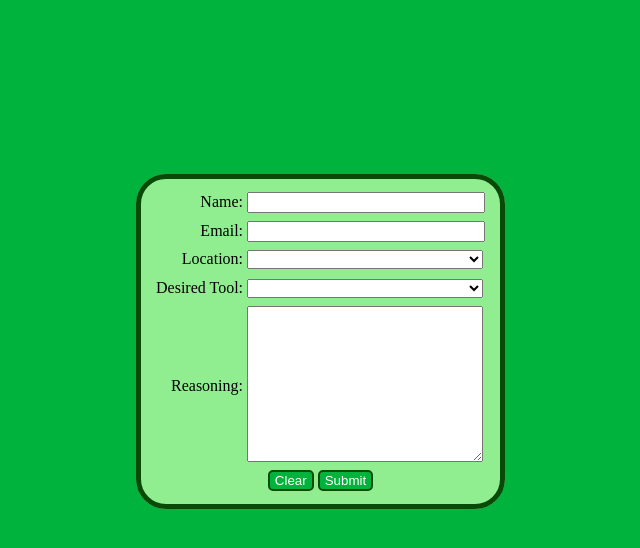
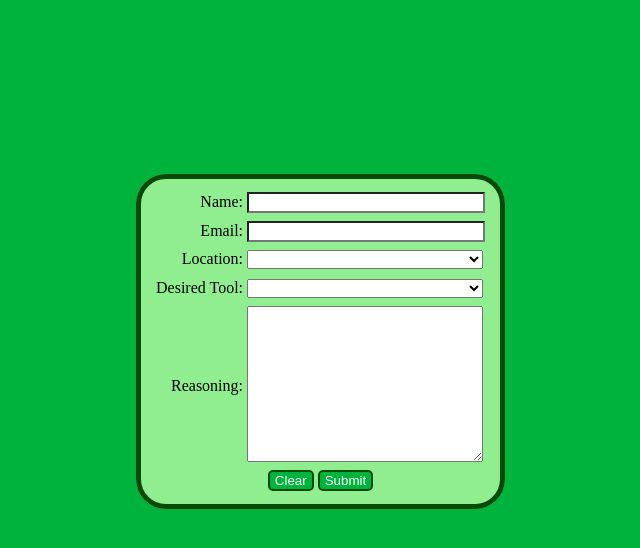
Before and after one commit to TristanHeisler/Team-Dancing-To-Zebras, a PHP site: page /requestSoftwareTool.php in a window 1280 px wide. Shown: the part 50-598 px from the top of the page, without its empty margins (330-970 px from the left). Run offline with PHP 8.4, Linux system fonts and the light colour scheme; data comes from the database, SQL or seed files in the repository; data that the repository does not hold is empty.

Commit message:
Changed a class naming error in the request form page.

```diff
--- a/requestSoftwareTool.php
+++ b/requestSoftwareTool.php
@@ -60,7 +60,7 @@
 				</tr>
 				<tr>
 					<td class="alignRight">Name:</td>
-          <td class="alignLeft"><input class="requestHideError" type="text" name="name" id="name" size="28"/></td>
+          <td class="alignLeft"><input class="hideError" type="text" name="name" id="name" size="28"/></td>
 				</tr>
 				<tr>
 					<td></td>
@@ -68,7 +68,7 @@
 				</tr>
         <tr>
 					<td class="alignRight">Email:</td>
-					<td class="alignLeft"><input class="requestHideError" type="text" name="email" id="email" size="28"/></td>
+					<td class="alignLeft"><input class="hideError" type="text" name="email" id="email" size="28"/></td>
 				</tr>
 				<tr>
 					<td></td>
@@ -77,7 +77,7 @@
         <tr>
 					<td class="alignRight">Location:</td>
           <td>
-						<select class="requestHideError" name="location" id="location">
+						<select class="hideError" name="location" id="location">
 							<option/>
 							<option value="Alberta">Alberta</option>
 							<option value="British Columbia">British Columbia</option>
@@ -102,7 +102,7 @@
 				</tr>
 					<td class="alignRight">Desired Tool:</td>
           <td>
-						<select class="requestHideError" name="desiredTool" id="desiredTool">
+						<select class="hideError" name="desiredTool" id="desiredTool">
 							<option/>
 							<?php
 								//Open database connection
@@ -149,7 +149,7 @@
 				</tr>
         <tr>
 					<td class="alignRight">Reasoning:</td>
-          <td><textarea class="requestHideError" rows="10" name="reasoning" id="reasoning"></textarea></td>
+          <td><textarea class="hideError" rows="10" name="reasoning" id="reasoning"></textarea></td>
 				</tr>
         <tr>
 					<td class="alignCenter" colspan="2">
```
